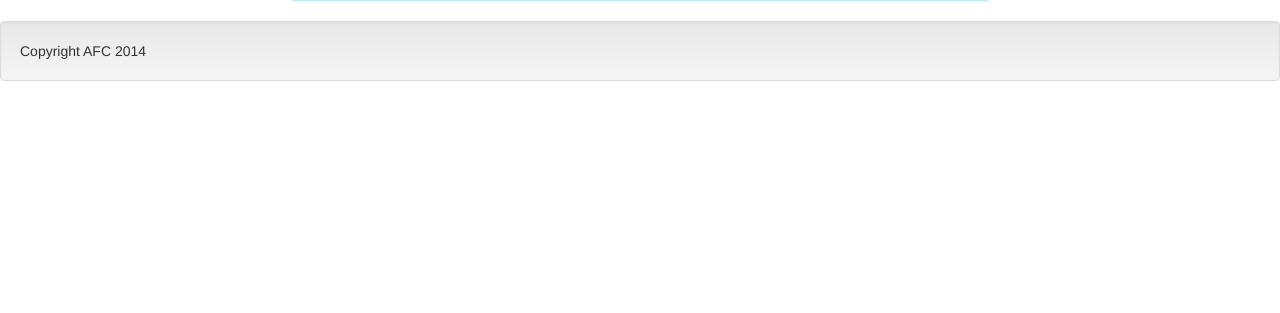
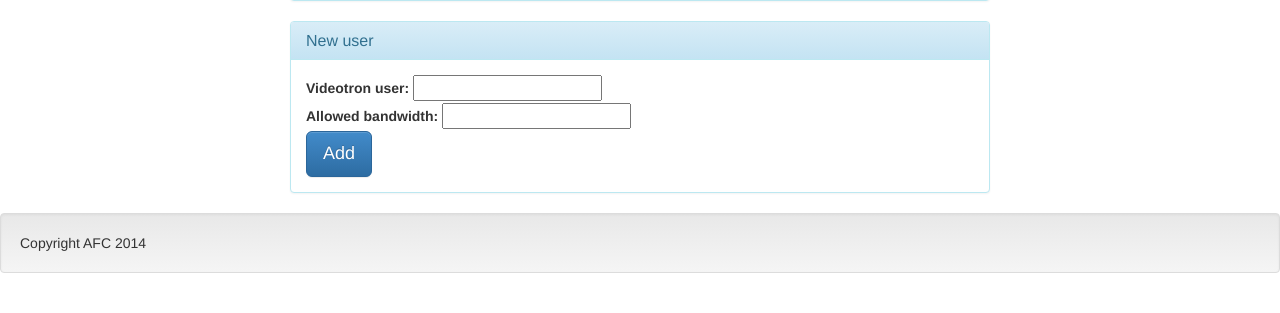
Before and after one commit to alexisfcote/PiStatus, a Flask app: template app/templates/status.html in a window 1280 px wide. Shown: the part 634-947 px from the top of the page. Before the commit the page ends 715 px from the top, so only its background shows below. Run offline with Flask 2, Linux system fonts and the light colour scheme; the template is opened without the code that fills it, so the values that code supplies are empty; some libraries are stand-ins or nearby versions.

Commit message:
Changer le nom du bouton add user

```diff
--- a/app/templates/status.html
+++ b/app/templates/status.html
@@ -87,6 +87,24 @@
 
 
 
+    <div class="panel panel-info">
+        <div class="panel-heading">
+            <h2 class="panel-title">New user</h2>
+        </div>
+        <div class="panel-body">
+		<form method="post" action={{ url_for("add_user")}}>
+                  <label for="videotronuser">Videotron user:</label>
+                  <input type="text" name="videotronuser" /><br />
+                  <label for="consommax">Allowed bandwidth:</label>
+                  <input type="text" name="consomax" /><br />
+		  <a><input type="submit" class="btn btn-lg btn-primary" value="Add"/></a>
+                </form>
+        </div>
+    </div>
+
+
+
+
 
 
 {% endblock %}
```
Also changed, not shown: app/db_consommation.py (+9 -0 lines), app/views.py (+10 -1 lines), 1 other file.
